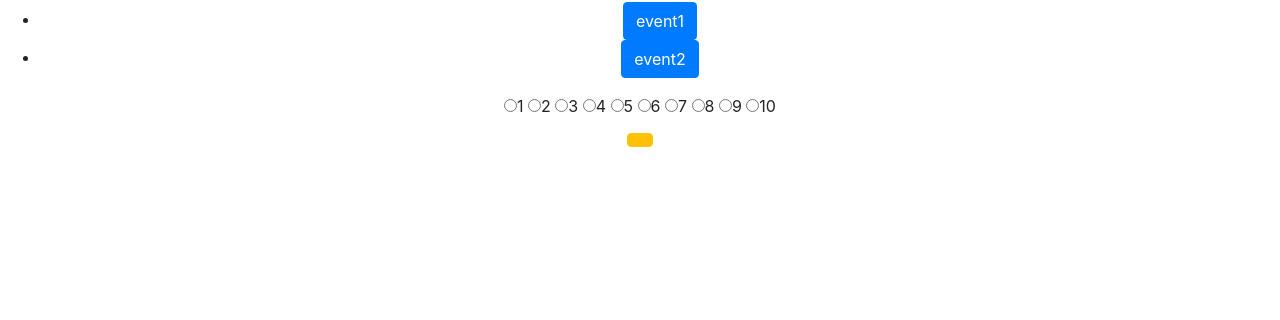
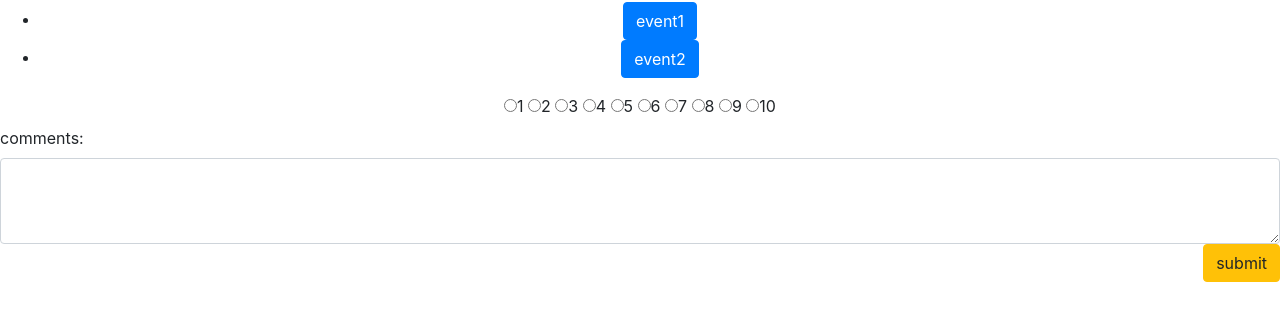
Before and after one commit to lakshyav001/AA, a plain HTML site: page UI/index.html in a window 1280 px wide. Shown: the part 134-454 px from the top of the page. Drawn offline with nearby package versions, Linux system fonts and the light colour scheme.

Commit message:
finished html

```diff
--- a/UI/index.html
+++ b/UI/index.html
@@ -19,10 +19,10 @@
 
 <body>
 
-  <div class="events text-center">
+  <div class="text-center">
     <h1>select the event from the list</h1>
     <ul>
-      <li>
+      <li class="event">
         <div class="button1 btn btn-primary" type="button">event1</div>
       </li>
       <li>
@@ -47,9 +47,18 @@
 
   </div>
 
-<div class="comment text-center">
-  <div class="button 2 btn btn-warning text-left"
+<div class="comment">
 
+  <label for="exampleFormControlTextarea1 text-left">comments:</label>
+  <textarea class="form-control" id="exampleFormControlTextarea1" rows="3"></textarea>
+
+
+  <div
+
+</div>
+<div class="text-right">
+
+  <div class="button 2 btn btn-warning " type="button" name="submit">submit</div>
 </div>
 
 
```
